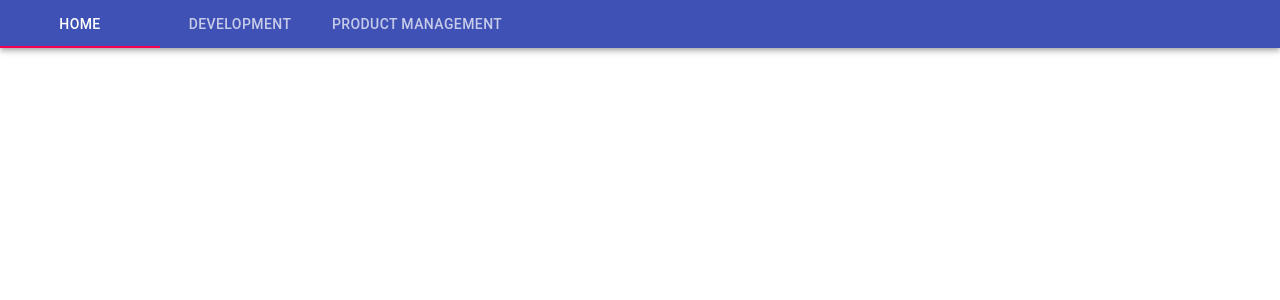
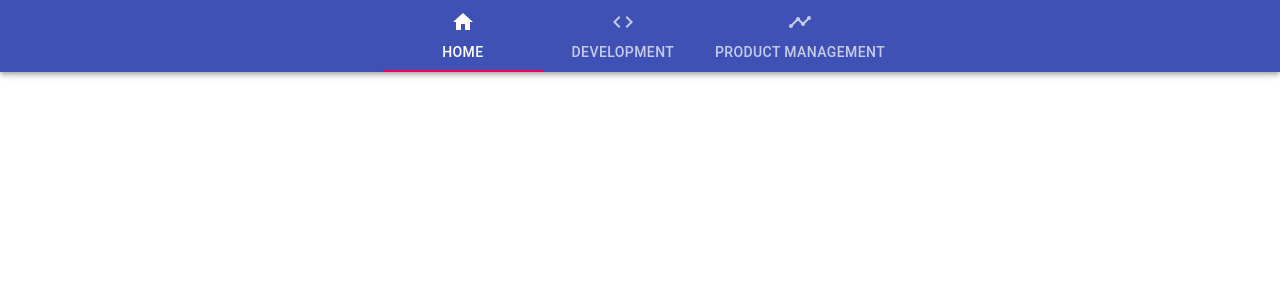
Before and after one commit to eliaahadi/ea, a React (Create React App) app: page / in a window 1280 px wide. Shown: the top 300 px of the page. Built offline with nearby package versions, Linux system fonts and the light colour scheme.

Commit message:
updated navbar position

```diff
--- a/src/main/App.tsx
+++ b/src/main/App.tsx
@@ -7,32 +7,25 @@ import { default as Tab, TabProps } from '@material-ui/core/Tab';
 import Home from './Home';
 import ProductManagement from './ProductManagement';
 import Development from './Development';
-import { makeStyles, createStyles, Theme } from '@material-ui/core/styles';
+import HomeIcon from '@material-ui/icons/Home';
+import CodeIcon from '@material-ui/icons/Code';
+import TimelineIcon from '@material-ui/icons/Timeline';
 
-const useStyles = makeStyles((theme: Theme) =>
-  createStyles({
-    root: {
-      // flexGrow: 1,
-      justifyContent: 'center'
-    },
-  }),
-);
 const LinkTab: React.ComponentType<TabProps & LinkProps> = Tab as React.ComponentType<TabProps & LinkProps>;
 
 function NavBar () {
   const [value, setValue] = React.useState(0);
-  const classes = useStyles();
 
   const handleChange = (event: React.ChangeEvent<{}>, newValue: number) => {
     setValue(newValue);
   };
   return (
-    <div className={classes.root}>
-      <AppBar position="static">
-        <Tabs value={value} onChange={handleChange} >
-          <LinkTab icon={'HOME'} component={Link} to="/ea" />
-          <LinkTab icon={'Development'} component={Link} to="/ea/development" />
-          <LinkTab icon={'Product Management'} component={Link} to="/ea/pm" />
+    <div >
+      <AppBar position="static" >
+        <Tabs value={value} onChange={handleChange} centered>
+          <LinkTab label='Home' icon={ <HomeIcon />} component={Link} to="/ea" />
+          <LinkTab label='Development' icon={<CodeIcon />} component={Link} to="/ea/development" />
+          <LinkTab label='Product Management' icon={<TimelineIcon />} component={Link} to="/ea/pm" />
         </Tabs>
       </AppBar>
     </div>
```
